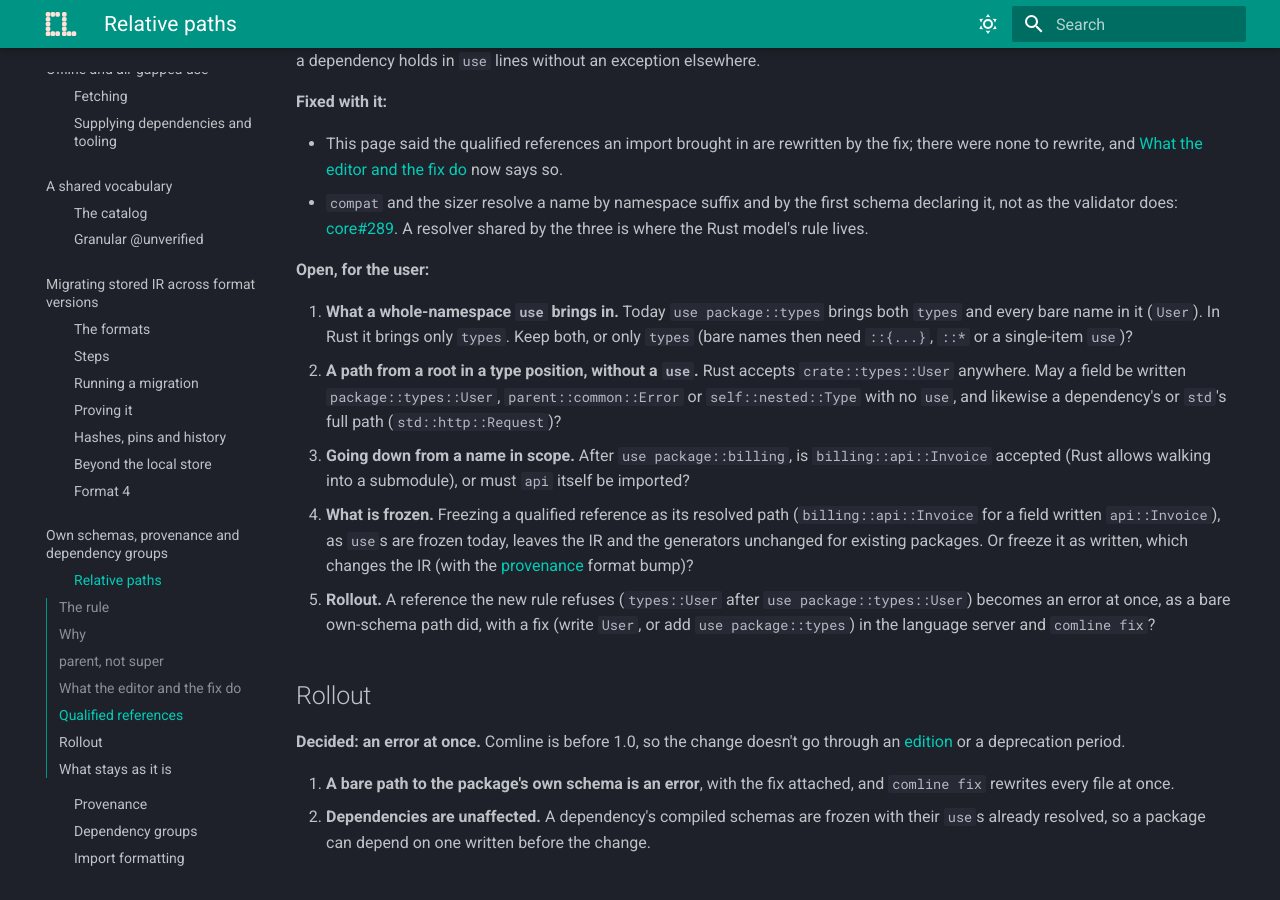
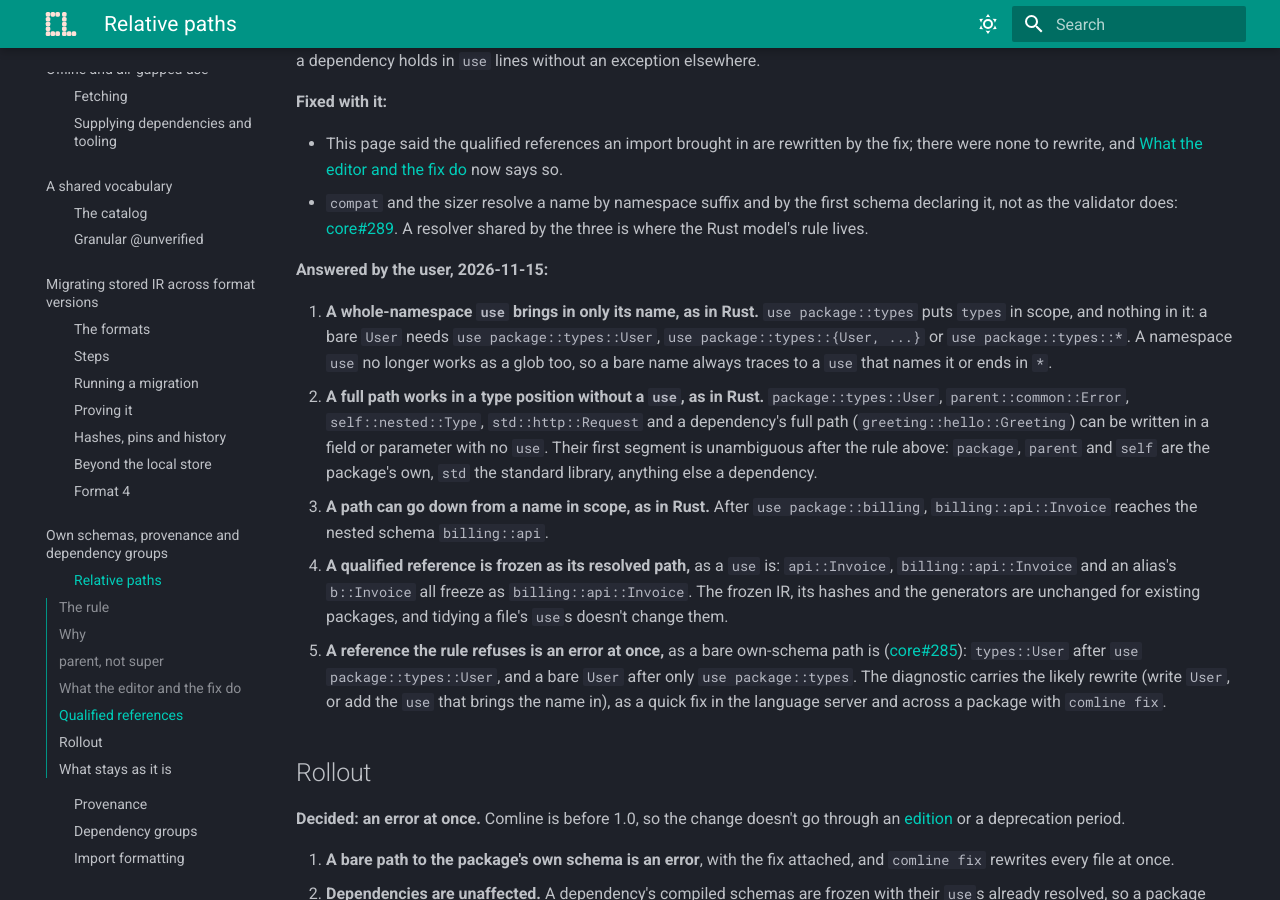
Before and after one commit to ComlineProject/docs, an MkDocs documentation site: the page built from docs/docs/proposals/use-paths-and-groups/relative-use.md, in a window 1280 px wide and 900 px high, scrolled down 2862 px. Built offline with MkDocs 1.6.1 and Material for MkDocs 9.7.7, drawn with Linux system fonts in a browser that asks for light colours; the version menu is left out; some of the changed text lies outside the part shown.

Commit message:
proposals: qualified references, the user's answers

```diff
--- a/docs/docs/proposals/use-paths-and-groups/relative-use.md
+++ b/docs/docs/proposals/use-paths-and-groups/relative-use.md
@@ -84,7 +84,7 @@ dependency nor `std`, but the name of one of the package's own schemas, is this
 
 ## Qualified references
 
-**Decided with the user 2026-11-15: the Rust model.** Not built yet.
+**Decided with the user 2026-11-15: the Rust model,** with the [answers](#qualified-references) below. Not built yet.
 
 **As built (core#285).** A `use` is frozen with its resolved path: `use package::types::User` is `Import("types::User")`.
 After it, a field can be written `User` or `types::User`, and a qualified reference has to match a `use` of the file
@@ -113,22 +113,26 @@ segment means `std` or a dependency holds in `use` lines without an exception el
   does: [core#289](https://github.com/ComlineProject/core/issues/289). A resolver shared by the three is where the
   Rust model's rule lives.
 
-**Open, for the user:**
+**Answered by the user, 2026-11-15:**
 
-1. **What a whole-namespace `use` brings in.** Today `use package::types` brings both `types` and every bare name in
-   it (`User`). In Rust it brings only `types`. Keep both, or only `types` (bare names then need `::{...}`, `::*` or a
-   single-item `use`)?
-2. **A path from a root in a type position, without a `use`.** Rust accepts `crate::types::User` anywhere. May a field
-   be written `package::types::User`, `parent::common::Error` or `self::nested::Type` with no `use`, and likewise a
-   dependency's or `std`'s full path (`std::http::Request`)?
-3. **Going down from a name in scope.** After `use package::billing`, is `billing::api::Invoice` accepted (Rust
-   allows walking into a submodule), or must `api` itself be imported?
-4. **What is frozen.** Freezing a qualified reference as its resolved path (`billing::api::Invoice` for a field
-   written `api::Invoice`), as `use`s are frozen today, leaves the IR and the generators unchanged for existing
-   packages. Or freeze it as written, which changes the IR (with the [provenance](provenance.md) format bump)?
-5. **Rollout.** A reference the new rule refuses (`types::User` after `use package::types::User`) becomes an error at
-   once, as a bare own-schema path did, with a fix (write `User`, or add `use package::types`) in the language server
-   and `comline fix`?
+1. **A whole-namespace `use` brings in only its name, as in Rust.** `use package::types` puts `types` in scope, and
+   nothing in it: a bare `User` needs `use package::types::User`, `use package::types::{User, ...}` or
+   `use package::types::*`. A namespace `use` no longer works as a glob too, so a bare name always traces to a `use`
+   that names it or ends in `*`.
+2. **A full path works in a type position without a `use`, as in Rust.** `package::types::User`,
+   `parent::common::Error`, `self::nested::Type`, `std::http::Request` and a dependency's full path
+   (`greeting::hello::Greeting`) can be written in a field or parameter with no `use`. Their first segment is
+   unambiguous after the rule above: `package`, `parent` and `self` are the package's own, `std` the standard library,
+   anything else a dependency.
+3. **A path can go down from a name in scope, as in Rust.** After `use package::billing`, `billing::api::Invoice`
+   reaches the nested schema `billing::api`.
+4. **A qualified reference is frozen as its resolved path,** as a `use` is: `api::Invoice`, `billing::api::Invoice`
+   and an alias's `b::Invoice` all freeze as `billing::api::Invoice`. The frozen IR, its hashes and the generators are
+   unchanged for existing packages, and tidying a file's `use`s doesn't change them.
+5. **A reference the rule refuses is an error at once,** as a bare own-schema path is
+   ([core#285](https://github.com/ComlineProject/core/pull/285)): `types::User` after `use package::types::User`, and a
+   bare `User` after only `use package::types`. The diagnostic carries the likely rewrite (write `User`, or add the
+   `use` that brings the name in), as a quick fix in the language server and across a package with `comline fix`.
 
 ## Rollout
 
```
